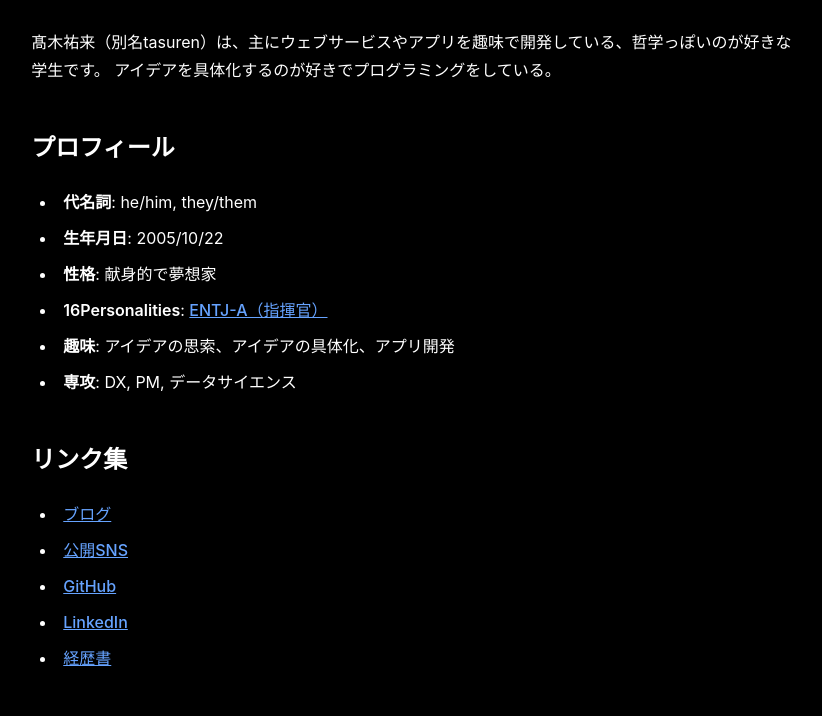
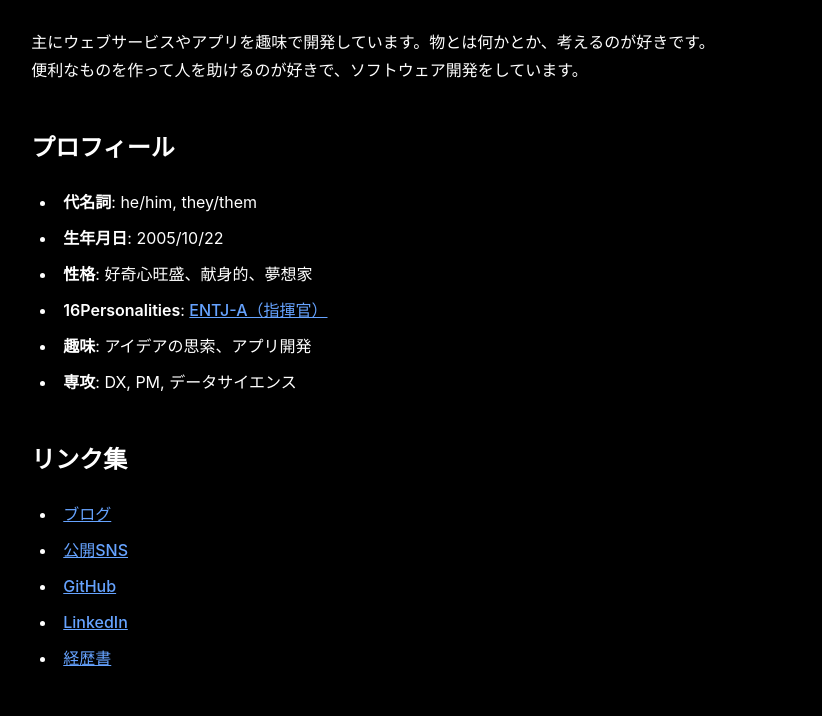
Before and after one commit to tasuren/website, an Astro site: page / in a window 1280 px wide. Shown: the part 84-800 px from the top of the page, without its empty margins (221-1043 px from the left). Built offline with nearby package versions, Linux system fonts and the light colour scheme; Astro itself is replaced by a stand-in of ours.

Commit message:
プロフィールを更新

```diff
--- a/src/pages/index.mdx
+++ b/src/pages/index.mdx
@@ -6,16 +6,16 @@ layout: ../layouts/MainLayout.astro
 
 # 髙木祐来とは
 
-髙木祐来（別名tasuren）は、主にウェブサービスやアプリを趣味で開発している、哲学っぽいのが好きな学生です。
-アイデアを具体化するのが好きでプログラミングをしている。
+主にウェブサービスやアプリを趣味で開発しています。物とは何かとか、考えるのが好きです。
+便利なものを作って人を助けるのが好きで、ソフトウェア開発をしています。
 
 ## プロフィール
 
 - **代名詞**: he/him, they/them
 - **生年月日**: 2005/10/22
-- **性格**: 献身的で夢想家
+- **性格**: 好奇心旺盛、献身的、夢想家
 - **16Personalities**: [ENTJ-A（指揮官）](https://www.16personalities.com/profiles/ea5a5a61f8bba)
-- **趣味**: アイデアの思索、アイデアの具体化、アプリ開発
+- **趣味**: アイデアの思索、アプリ開発
 - **専攻**: DX, PM, データサイエンス
 
 ## リンク集
```
